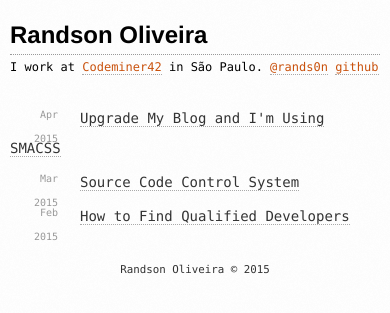
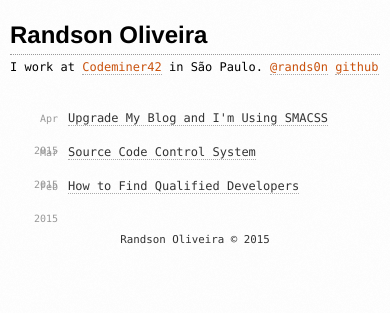
Before and after one commit to rands0n/rands0n.com, a Jekyll site: the page built from index.html, in a window 390 px wide. Shown: the top 313 px of the page. Built offline with Jekyll 4.4.1, drawn with Linux system fonts in a browser that asks for light colours; the list of posts is cut into pages by our own code.

Commit message:
Update font size for mobile

```diff
--- a/_sass/sections/_archive.scss
+++ b/_sass/sections/_archive.scss
@@ -55,12 +55,13 @@
                 time {
                     font-size: 10px;
                     width: 48px;
-                    height: 30px;
-                    line-height: 24px;
+                    height: 32px;
+                    line-height: 32px;
+                    margin-right: 10px;
                 }
 
                 a {
-                    font-size: 14px;
+                    font-size: 12px;
                 }
             }
         }
```
